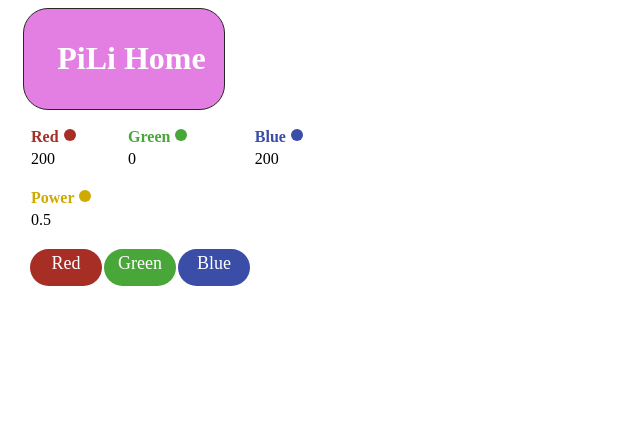
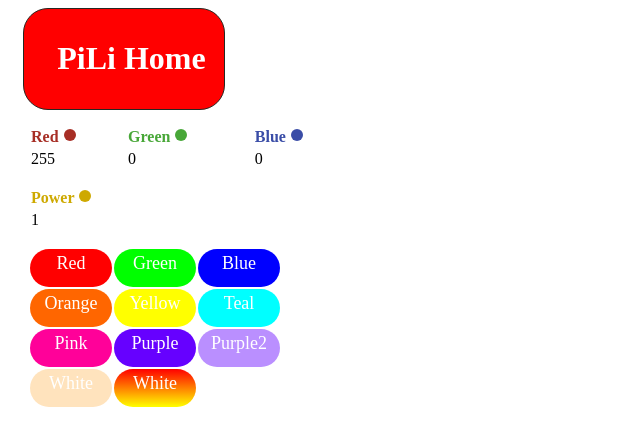
Before and after one commit to cashc/PiLi, a Flask app: a page that uses templates/index.html in a window 1280 px wide. Shown: the top 446 px of the page, without its empty margins (0-640 px from the left). Run offline with Flask 2, Linux system fonts and the light colour scheme.

Commit message:
Adding more preset colors.

```diff
--- a/static/style.css
+++ b/static/style.css
@@ -16,8 +16,8 @@
 
 .button {
     margin: 20px 10px 10px 10px;
-    width: 70px;
-    height: 35px;
+    width: 80px;
+    height: 36px;
     border-radius: 25px;
     border: none;
     text-align: center;
--- a/templates/index.html
+++ b/templates/index.html
@@ -8,12 +8,12 @@
     <link rel="stylesheet" href="{{ url_for('static', filename='style.css') }}">
 </head>
 <body>
-    <div id="headerWrap" style="background: rgba({{lights.red}},{{lights.green}},{{lights.blue}},{{lights.power}})">
+    <div id="headerWrap" style="background: rgb({{lights.red}},{{lights.green}},{{lights.blue}})">
     <a class="fill-div" href="
             {% if (lights.red+lights.green+lights.blue) > 0 %}
-                0,0,0
+                0
             {% else %}
-                5,30,15,30
+                1
             {% endif %}
     ">
         <h1 style="
@@ -75,14 +75,44 @@
 
     <table>
         <tr>
-            <td class="button redBG">
+            <td class="button" style="background: rgb(255,0,0)">
                 <a href="255,0,0" class="fill-div buttonText">Red</a>
             </td>
-            <td class="button greenBG">
+            <td class="button" style="background: rgb(0,255,0)">
                 <a href="0,255,0" class="fill-div buttonText">Green</a>
             </td>
-            <td class="button blueBG">
+            <td class="button" style="background: rgb(0,0,255)">
                 <a href="0,0,255" class="fill-div buttonText">Blue</a>
+            </td>
+        </tr>
+        <tr>
+            <td class="button" style="background: rgb(255,102,0)">
+                <a href="255,102,0" class="fill-div buttonText">Orange</a>
+            </td>
+            <td class="button" style="background: rgb(255,255,0)">
+                <a href="255,255,0" class="fill-div buttonText">Yellow</a>
+            </td>
+            <td class="button" style="background: rgb(0,255,255)">
+                <a href="0,255,255" class="fill-div buttonText">Teal</a>
+            </td>
+        </tr>
+        <tr>
+            <td class="button" style="background: rgb(255,1,153)">
+                <a href="255,1,153" class="fill-div buttonText">Pink</a>
+            </td>
+            <td class="button" style="background: rgb(102,1,255)">
+                <a href="102,1,255" class="fill-div buttonText">Purple</a>
+            </td>
+            <td class="button" style="background: rgb(186,143,255)">
+                <a href="255,255,255" class="fill-div buttonText">Purple2</a>
+            </td>
+        </tr>
+        <tr>
+            <td class="button" style="background: rgb(255,227,189)">
+                <a href="255,227,80" class="fill-div buttonText">White</a>
+            </td>
+            <td class="button transition">
+                <a href="255,227,80" class="fill-div buttonText">White</a>
             </td>
         </tr>
     </table>
```
